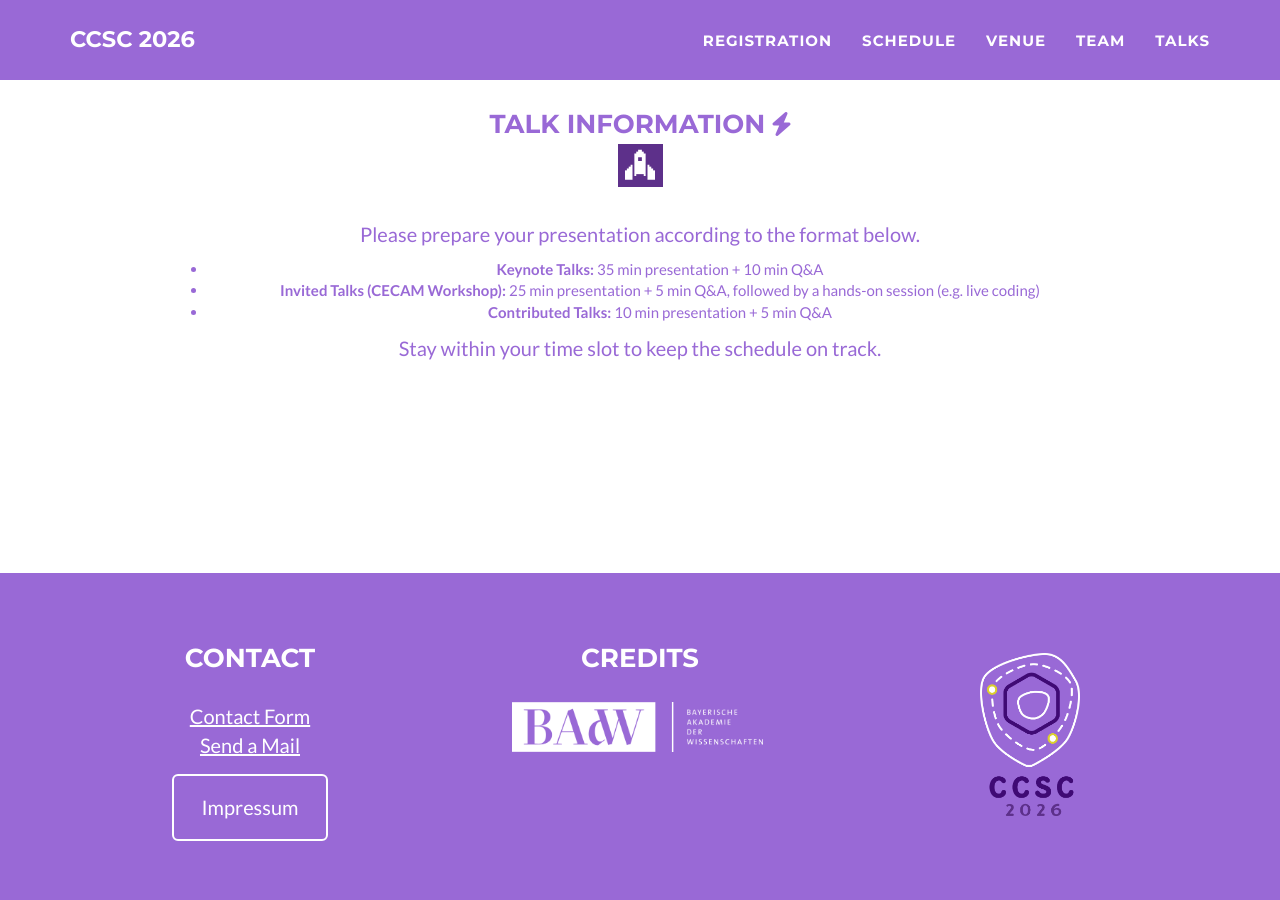
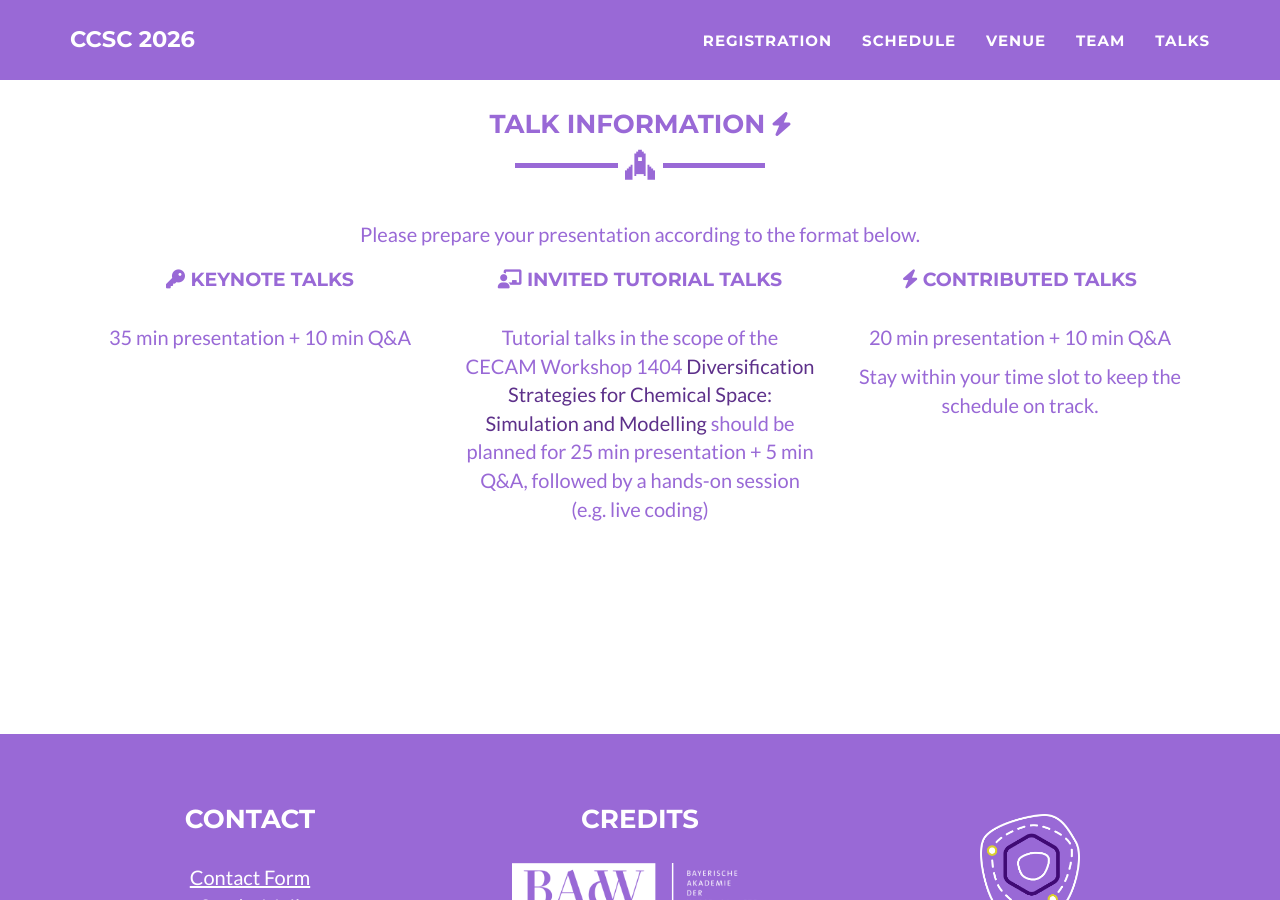
Before and after one commit to ccsc2026/ccsc2026.github.io, a Jekyll site: the page built from talks.html, in a window 1280 px wide and 900 px high, scrolled down 4052 px. Built offline with Jekyll 4.4.1, drawn with Linux system fonts in a browser that asks for light colours; some of the changed text lies outside the part shown.

Commit message:
Update talks.html

```diff
--- a/talks.html
+++ b/talks.html
@@ -43,7 +43,7 @@ layout: page
   <div class="container">
     <div class="row">
       <div class="col-lg-12 text-center">
-        <h3>Invited Talks <i class="fa-solid fa-chalkboard-user" style="font-size:24px;color:#5d308a;"></i> </h3>
+        <h3>Invited Tutorial Talks <i class="fa-solid fa-chalkboard-user" style="font-size:24px;color:#5d308a;"></i> </h3>
         <hr class="star-primary">
         <br>
       </div>
@@ -110,19 +110,36 @@ layout: page
       <div class="row">
         <div class="col-lg-10 col-lg-offset-1 text-center">
           <h3>Talk Information <i class="fa-solid fa-bolt" style="font-size:24px;color:##5d308a;"></i> </h3>
-          <hr class="star-light">
+          <hr class="star-primary">
           <br>
         </div>
         <br>
-        <div class="col-lg-10 col-lg-offset-1 text-center">
-        <p>Please prepare your presentation according to the format below.</p>
-
-          <ul>
-            <li><strong>Keynote Talks:</strong> 35 min presentation + 10 min Q&amp;A</li>
-            <li><strong>Invited Talks (CECAM Workshop):</strong> 25 min presentation + 5 min Q&amp;A, followed by a hands-on session (e.g. live coding)</li>
-            <li><strong>Contributed Talks:</strong> 10 min presentation + 5 min Q&amp;A</li>
-          </ul>
-
+        <div class="col-lg-12 text-center">
+          <p>Please prepare your presentation according to the format below.</p>
+          <div class="col-lg-4 text-center">
+              <h4>
+                <i class="fa-solid fa-key"> </i> Keynote Talks
+              </h4>
+            <br>
+            <p>35 min presentation + 10 min Q&amp;A </p>
+          </div>
+          <div class="col-lg-4 text-center">
+              <h4>
+                <i class="fa-solid fa-chalkboard-user"> </i> Invited Tutorial Talks
+              </h4>
+            <br>
+            <p> Tutorial talks in the scope of the CECAM Workshop 1404
+          <a href="https://www.cecam.org/workshop-details/diversification-strategies-for-chemical-space-simulation-and-modelling-1404"
+                                     target="_blank">Diversification Strategies for Chemical Space: Simulation and Modelling</a>
+          should be planned for 25 min presentation + 5 min Q&amp;A, followed by a hands-on session (e.g. live coding) </p>
+          </div>
+          <div class="col-lg-4 text-center">
+              <h4>
+                <i class="fa-solid fa-bolt"> </i> Contributed Talks
+              </h4>
+            <br>
+            <p> 20 min presentation + 10 min Q&amp;A </p>
+          </div>
           <p>Stay within your time slot to keep the schedule on track.</p>
       </div>
     </div>
```
